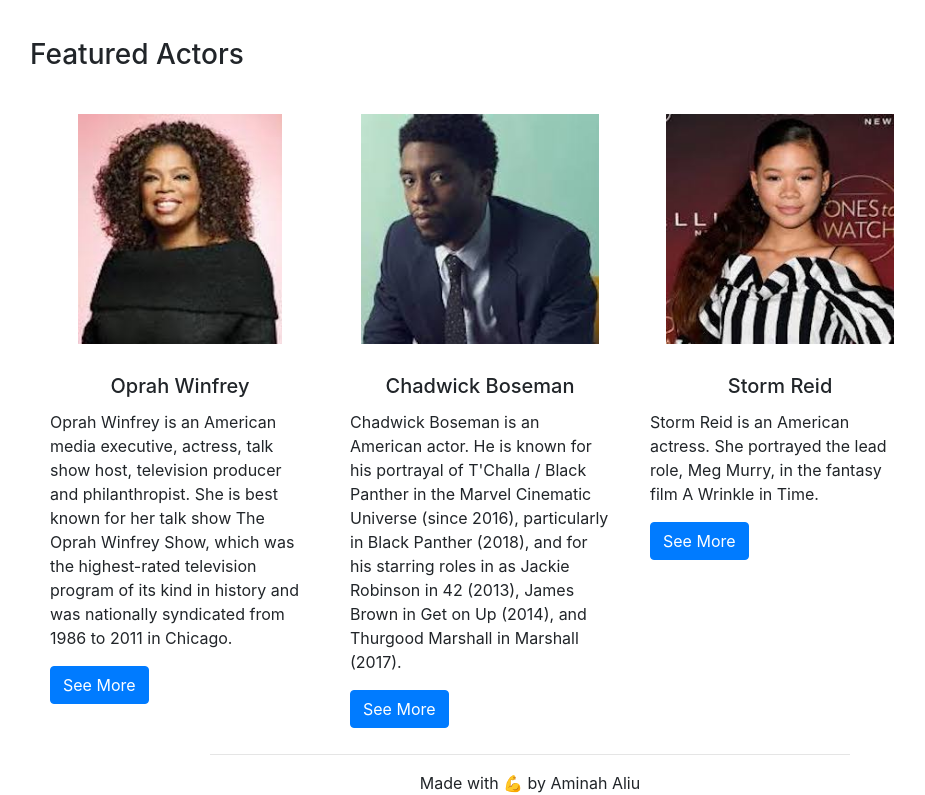
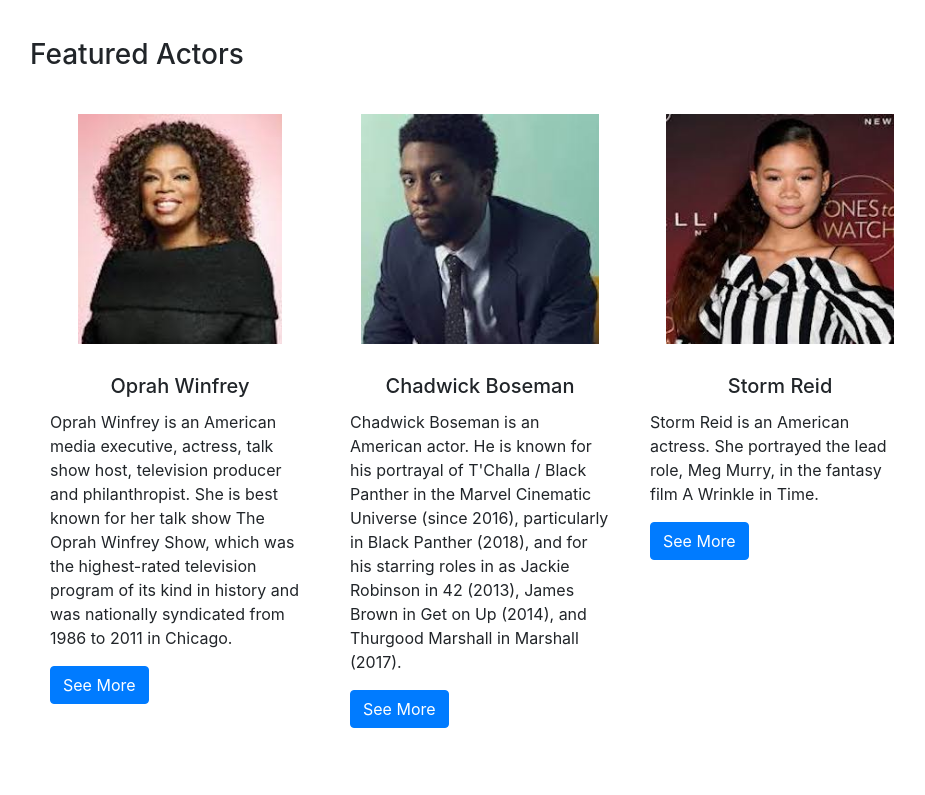
Before and after one commit to AminahAliu/AA_Trailer_Website, an Angular app in the folder movie-trailer-app/: page / in a window 1280 px wide. Shown: the part 304-1099 px from the top of the page, without its empty margins (110-1035 px from the left). After the commit the page ends 1052 px from the top, so only its background shows below. Built offline with nearby package versions, Linux system fonts and the light colour scheme.

Commit message:
feat: delete hr and footer from all pages

```diff
--- a/movie-trailer-app/src/app/app.component.html
+++ b/movie-trailer-app/src/app/app.component.html
@@ -29,8 +29,4 @@
 
   <router-outlet></router-outlet>
   <!-- routed views go here -->
-
 </div>
-  <hr class="style1"style="margin-top:650px;width: 640px;">
-
-<footer class="text-center"> Made with 💪 by Aminah Aliu</footer>
```
